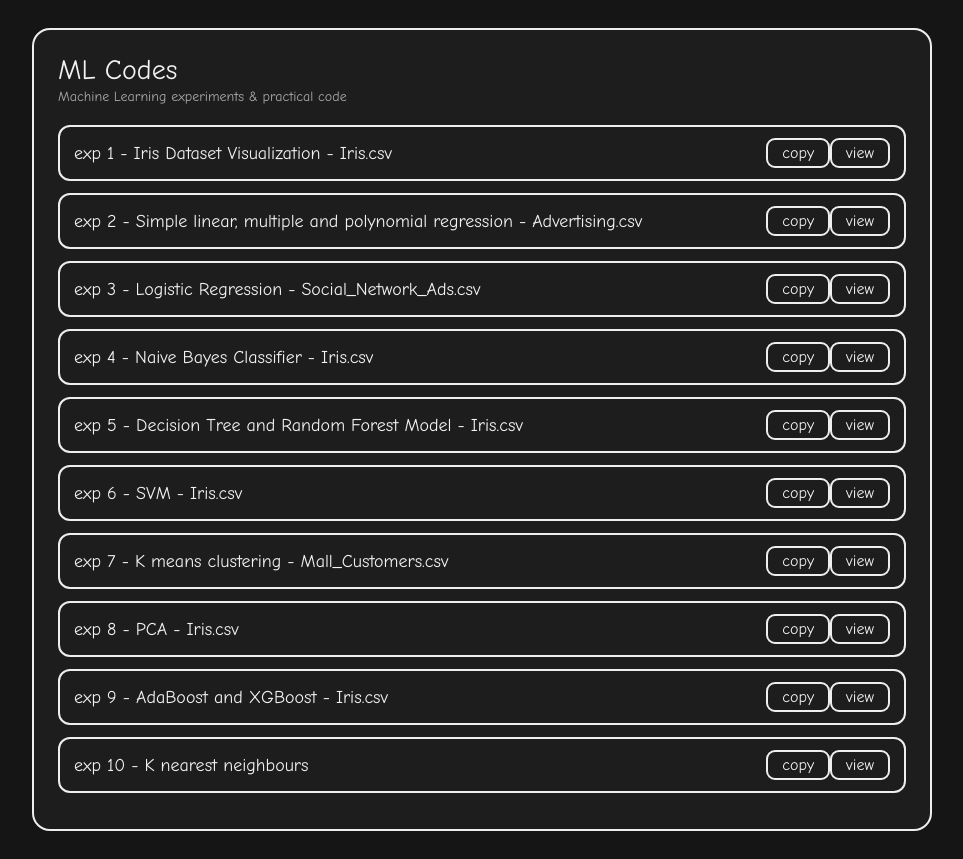
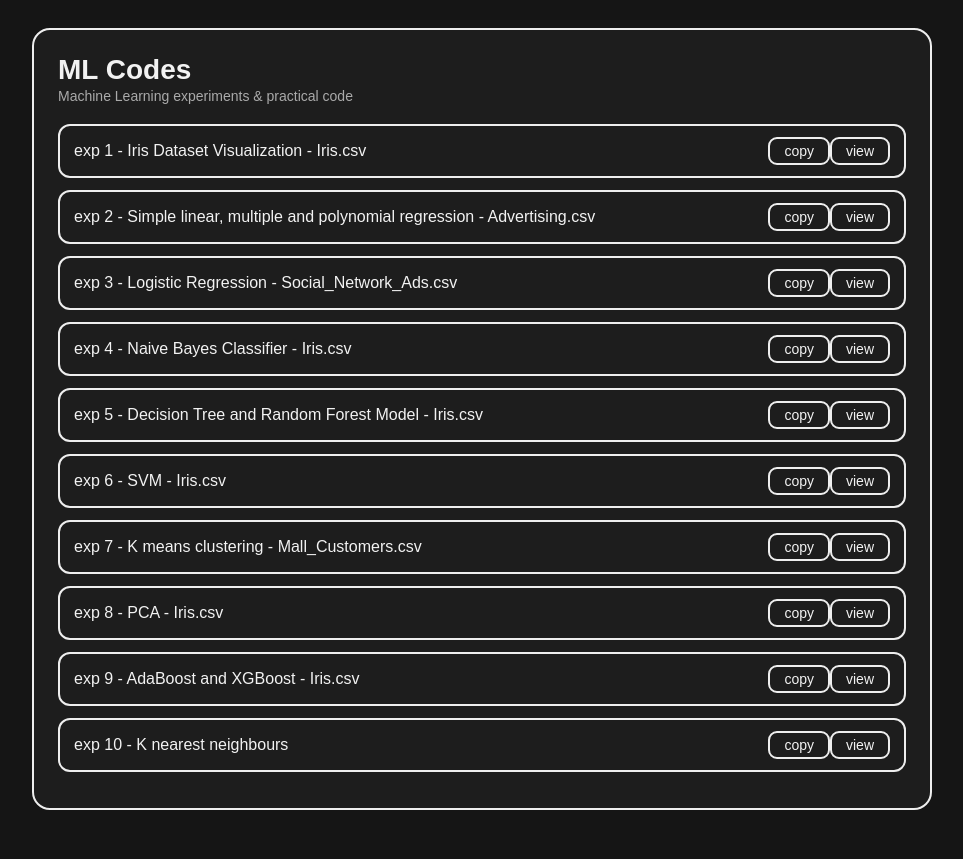
Before and after one commit to VighaneshThakare/code-vault, a plain HTML site: page index.html in a window 1280 px wide. Shown: the whole page, without its empty margins (158-1121 px from the left). After the commit the page ends 838 px from the top, so only its background shows below. Drawn offline with Linux system fonts and the light colour scheme.

Commit message:
Use simple font

```diff
--- a/index.html
+++ b/index.html
@@ -14,15 +14,15 @@
   --border:#eee;
   --code:#101010;
 }
-body{margin:0;background:var(--bg);color:var(--text);font-family:"Segoe Print","Comic Sans MS",cursive;transition:background .2s,color .2s}
+body{margin:0;background:var(--bg);color:var(--text);font-family:Arial,Helvetica,sans-serif;transition:background .2s,color .2s}
 .sheet{max-width:900px;margin:28px auto;padding:24px;border:2px solid var(--border);border-radius:18px;background:var(--card)}
 header{display:flex;align-items:center;justify-content:space-between;gap:15px;margin-bottom:20px}
-h1{margin:0;font-size:28px;font-weight:500}
+h1{margin:0;font-size:28px;font-weight:600}
 .sub{color:var(--muted);font-size:14px;margin-top:2px}
 .row{border:2px solid var(--border);border-radius:12px;margin:12px 0;overflow:hidden}
 .top{display:flex;align-items:center;gap:12px;padding:11px 14px}
-.name{flex:1;font-size:18px;overflow-wrap:anywhere}
-button{font:inherit;background:transparent;color:var(--text);border:2px solid var(--border);border-radius:9px;padding:4px 14px;cursor:pointer}
+.name{flex:1;font-size:16px;overflow-wrap:anywhere}
+button{font:14px Arial,Helvetica,sans-serif;background:transparent;color:var(--text);border:2px solid var(--border);border-radius:9px;padding:4px 14px;cursor:pointer}
 button:hover{background:var(--code)}
 .body{display:none;border-top:2px dashed var(--border);padding:12px}
 .row.open .body{display:block}
```
